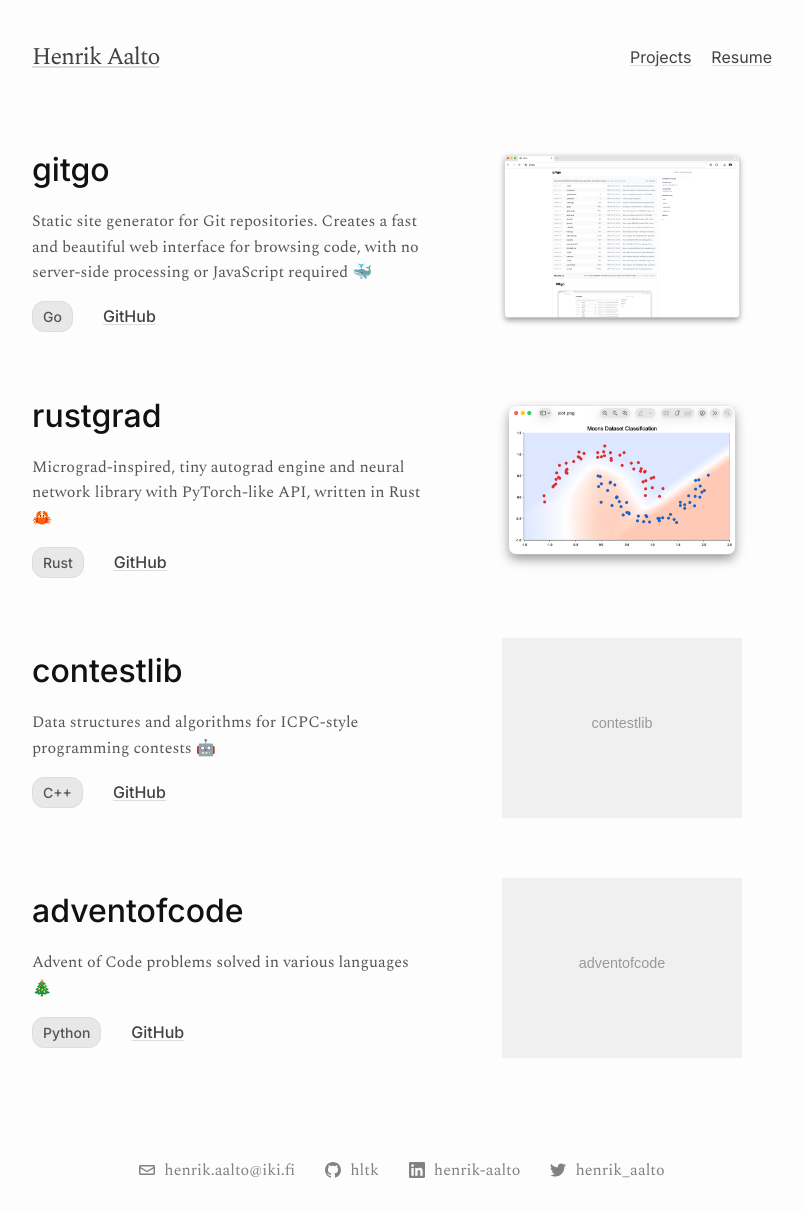
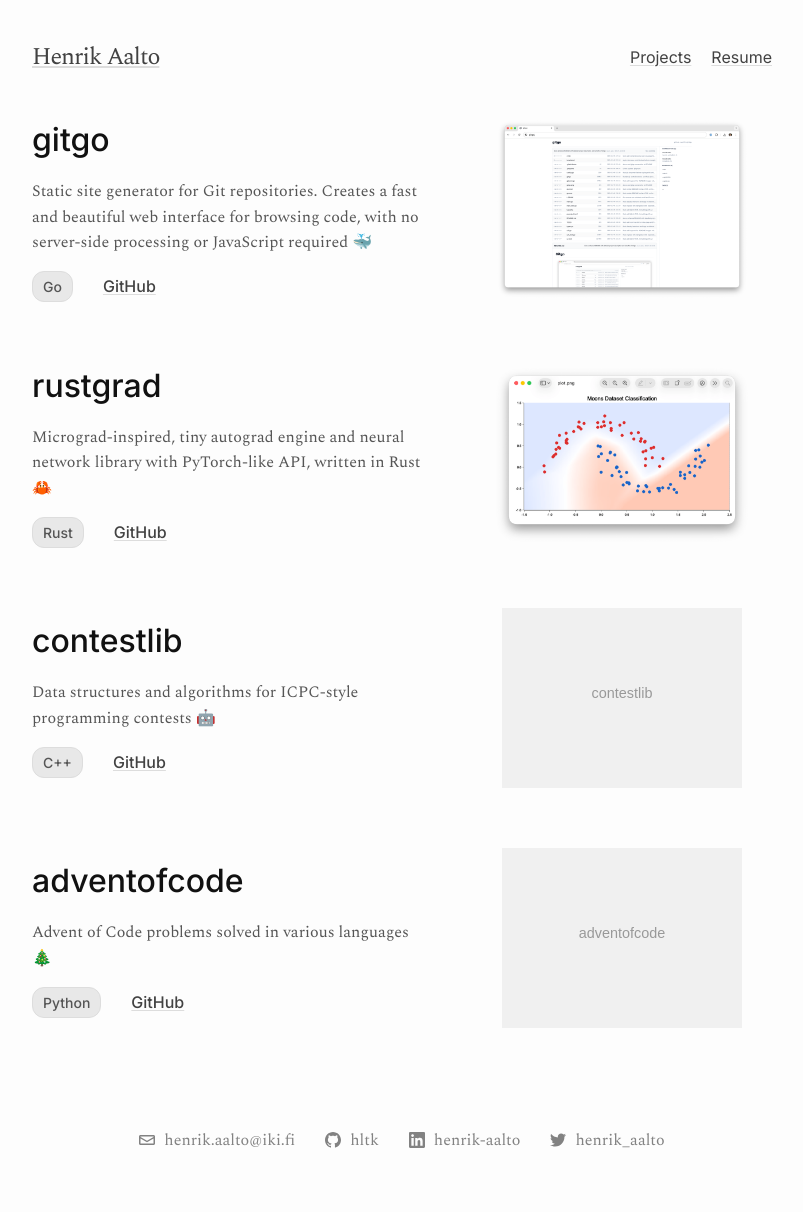
Before and after one commit to hltk/hltk.github.io, a Jekyll site: the page built from projects.md, in a window 1280 px wide. Shown: the whole page, without its empty margins (238-1041 px from the left). Built offline with Jekyll 4.4.1, drawn with Linux system fonts in a browser that asks for light colours; after the commit the page ends 1182 px from its top, so only the background shows below that.

Commit message:
style: remove top margin from projects container

```diff
--- a/_sass/minima/_layout.scss
+++ b/_sass/minima/_layout.scss
@@ -192,7 +192,6 @@
   display: flex;
   flex-direction: column;
   gap: $spacing-unit * 2;
-  margin-top: $spacing-unit;
 }
 
 .project-item {
```
